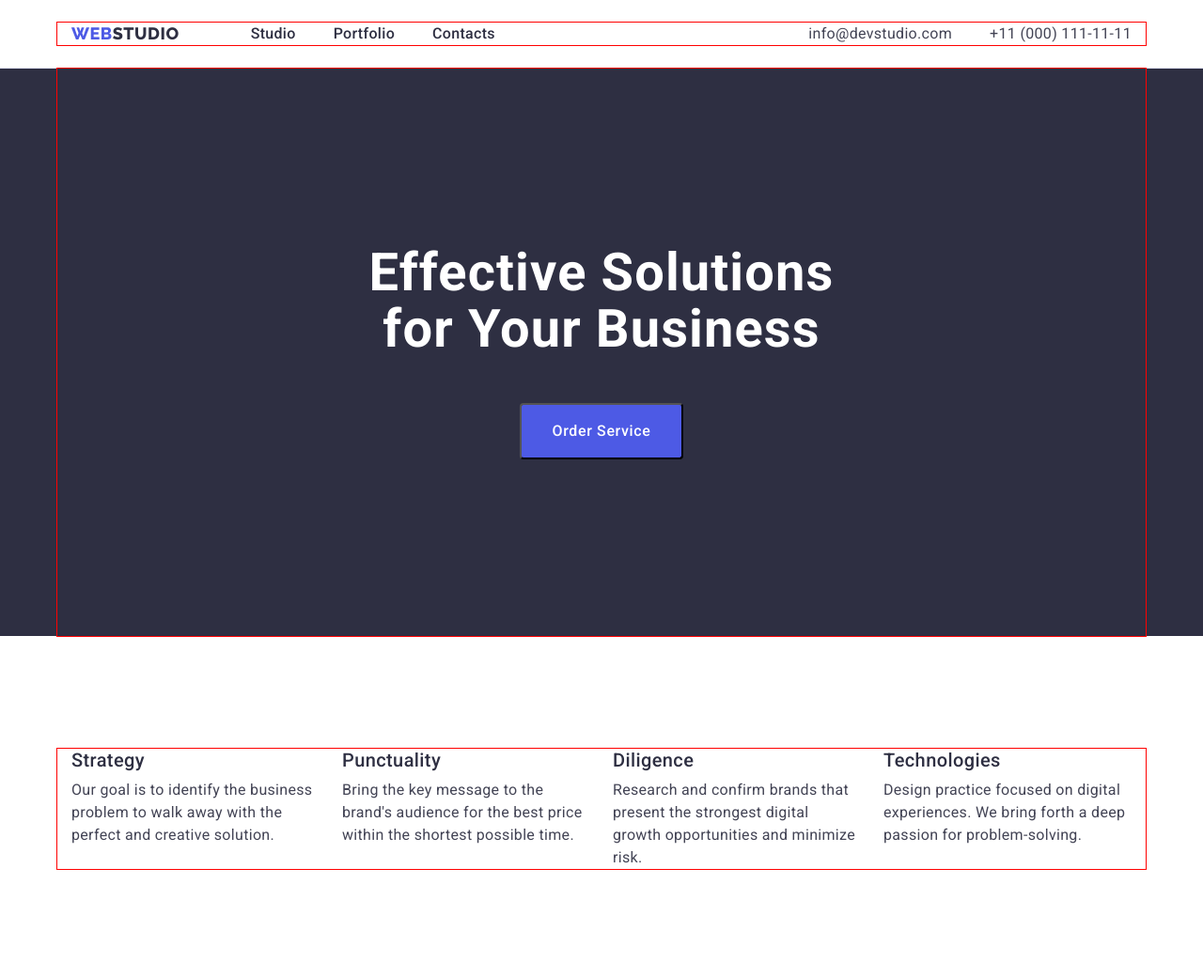
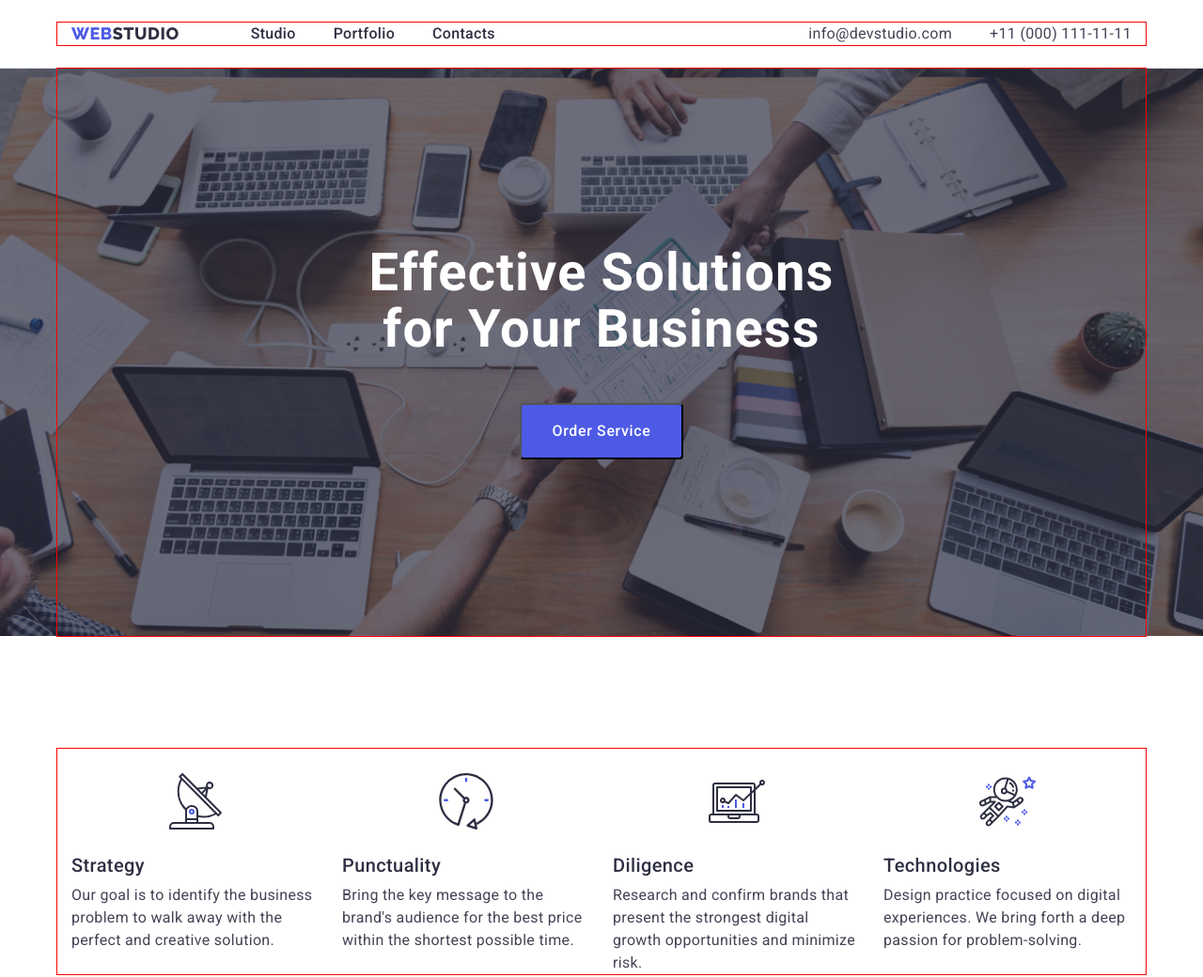
Before and after one commit to realex3355/goit-markup-hw-04, a plain HTML site: page index.html in a window 1280 px wide. Shown: the top 1040 px of the page at 94% size. Drawn offline with nearby package versions, Linux system fonts and the light colour scheme.

Commit message:
FEATURES ICONS DONE

```diff
--- a/css/styles.css
+++ b/css/styles.css
@@ -105,7 +105,12 @@ color: #434455
 
 /* ----HERO---- */
 .hero {
- background-color: var(--heading-color);
+ background-image: linear-gradient(rgba(46, 47, 66, 0.7),
+ rgba(46, 47, 66, 0.7)),
+ url(../img/hero-bg.jpg);
+ background-repeat: no-repeat;
+ background-position: center;
+ background-size: cover;
  max-width: 1440px;
  margin: 0 auto;
 }
@@ -168,8 +173,15 @@ overflow: hidden;
 .features-list {
   display:flex;
   gap: 24px;
+ }
+ .feature-icon-plate {
+  width: 264px;
+  height: 112px;
+  display: flex;
+  justify-content: center;
+  align-items: center;
+ }
 
-}
 .features-list-item {
 }
 .features-point {
--- a/index.html
+++ b/index.html
@@ -40,19 +40,43 @@
             <h2 class="visually-hidden">web studio features</h2>
             <ul class="features-list list">
                 <li class="features-list-item">
+                    <div class="feature-icon-plate">
+                        <svg class="feature-icon" width="60" height="64">
+                        <use href="./img/icons.svg#icon-antenna11">
+                        </use>
+                    </svg>
+                </div>
                     <h3 class="features-point">Strategy</h3>
                     <p class="features-text">Our goal is to identify the business
 problem to walk away with the perfect and creative solution. </p>
                 </li>
                 <li class="features-list-item">
+                    <div class="feature-icon-plate">
+                        <svg class="feature-icon" width="60" height="64">
+                        <use href="./img/icons.svg#icon-clock11">
+                        </use>
+                    </svg>
+                </div>
                     <h3 class="features-point">Punctuality</h3>
                     <p class="features-text">Bring the key message to the brand's audience for the best price within the shortest possible time.</p>
                 </li>
                 <li class="features-list-item">
+                    <div class="feature-icon-plate">
+                        <svg class="feature-icon" width="60" height="64">
+                        <use href="./img/icons.svg#icon-diagram11">
+                        </use>
+                    </svg>
+                </div>
                     <h3 class="features-point">Diligence</h3>
                     <p class="features-text">Research and confirm brands that present the strongest digital growth opportunities and minimize risk.</p>
                 </li>
                 <li class="features-list-item">
+                    <div class="feature-icon-plate">
+                        <svg class="feature-icon" width="60" height="64">
+                        <use href="./img/icons.svg#icon-astronaut11">
+                        </use>
+                    </svg>
+                </div>
                     <h3 class="features-point">Technologies</h3>
                     <p class="features-text">Design practice focused on digital experiences. We bring forth a deep passion for problem-solving.</p>
                 </li>
```
Also changed, not shown: img/hero-bg.jpg (added).
